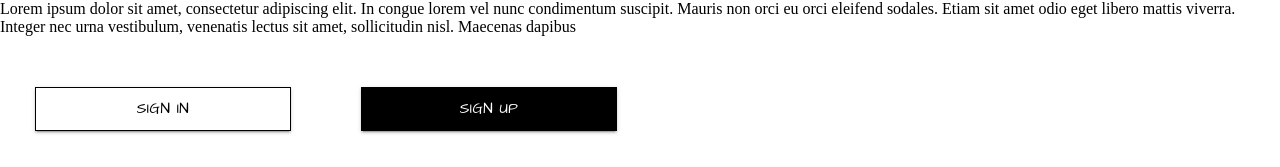
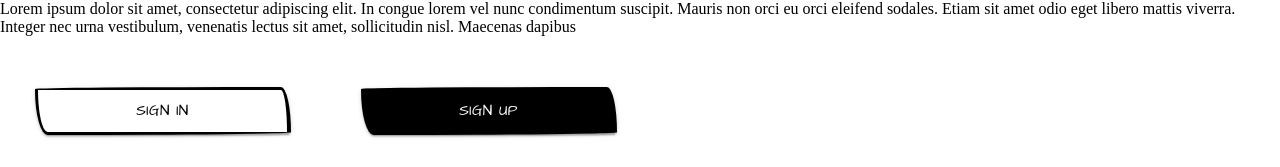
Before and after one commit to vlad-iancu/tutor-me-fmi-frontend, a React (Create React App) app: page / in a window 1280 px wide. Shown: the part 854-1021 px from the top of the page. Built offline with nearby package versions, Linux system fonts and the light colour scheme.

Commit message:
Doodle splash borders

```diff
--- a/package.json
+++ b/package.json
@@ -16,6 +16,7 @@
     "@types/react-redux": "^7.1.16",
     "@types/react-router-dom": "^5.1.7",
     "@types/redux-thunk": "^2.1.0",
+    "axios": "^0.21.1",
     "react": "^17.0.1",
     "react-dom": "^17.0.1",
     "react-redux": "^7.2.2",
--- a/src/app/landing/Landing.module.css
+++ b/src/app/landing/Landing.module.css
@@ -35,4 +35,5 @@
 .landing-button {
     height: 32px;
     width: 128px;
+    transform: rotate(2deg);
 }
--- a/src/app/landing/Landing.tsx
+++ b/src/app/landing/Landing.tsx
@@ -15,21 +15,19 @@ export default function Landing(props: LandingProps) {
                 <p className={style.descriptionText}>Lorem ipsum dolor sit amet, consectetur adipiscing elit. In congue lorem vel nunc condimentum suscipit. Mauris non orci eu orci eleifend sodales. Etiam sit amet odio eget libero mattis viverra. Integer nec urna vestibulum, venenatis lectus sit amet, sollicitudin nisl. Maecenas dapibus</p>
                 <div className={style.buttonContainer}>
                     <Button variant="contained"
-                    size="large"
+                        size="large"
                         className={style.landingButton}
-                        style={{ ...landingButtonStyle, backgroundColor: "white", color: "black" }}>
+                        style={{ ...landingButtonStyle, backgroundColor: "white", color: "black", borderColor: "black" }}>
                         Sign In
                     </Button>
                     <Button variant="contained"
-                    size="large"
+                        size="large"
                         className={style.landingButton}
-                        style={{ ...landingButtonStyle, backgroundColor: "black", color: "white" }}>
+                        style={{ ...landingButtonStyle, backgroundColor: "black", color: "white", }}>
                         Sign Up
                     </Button>
                 </div>
-
             </div>
-
         </div>
     )
 }
@@ -38,6 +36,9 @@ const landingButtonStyle: React.CSSProperties = {
     height: "7%",
     margin: "35px",
     fontFamily: "architect",
-    borderRadius: 0,
-    border: "1px solid black"
+    borderRadius: "95% 4% 92% 5%/4% 95% 6% 95%",
+    borderWidth: "3px 4px 3px 3px",
+    borderColor: "black",
+    borderStyle: "solid"
+
 }
```
Also changed, not shown: 1 other file (tests, documents, lock files or other folders).
